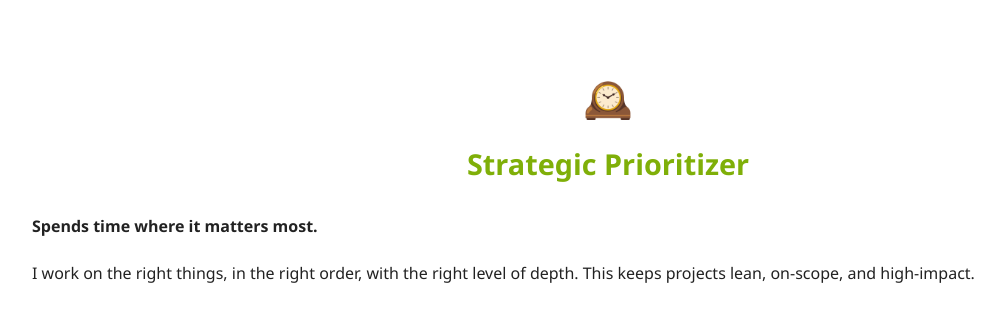
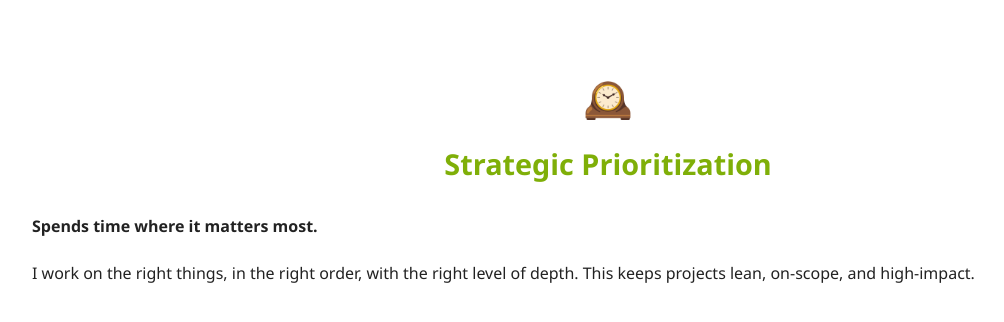
Before and after one commit to JuliaFlook/Snapshot, a plain HTML site: page d1.html in a window 1280 px wide. Shown: the whole page, without its empty margins (32-1036 px from the left). Drawn offline with Linux system fonts and the light colour scheme.

Commit message:
updated to noun phrase

```diff
--- a/d1.html
+++ b/d1.html
@@ -48,7 +48,7 @@ html, body {
 </head>
 <body>
 <div class="icon"> 🕰️  </div>
-<h1>Strategic Prioritizer</h1>
+<h1>Strategic Prioritization</h1>
 <div class="content">
   <p><strong>Spends time where it matters most.</strong></p>
   <p>I work on the right things, in the right order, with the right level of depth. This keeps projects lean, on-scope, and high-impact.</p>
```
Also changed, not shown: index.html (+1 -1 lines).
